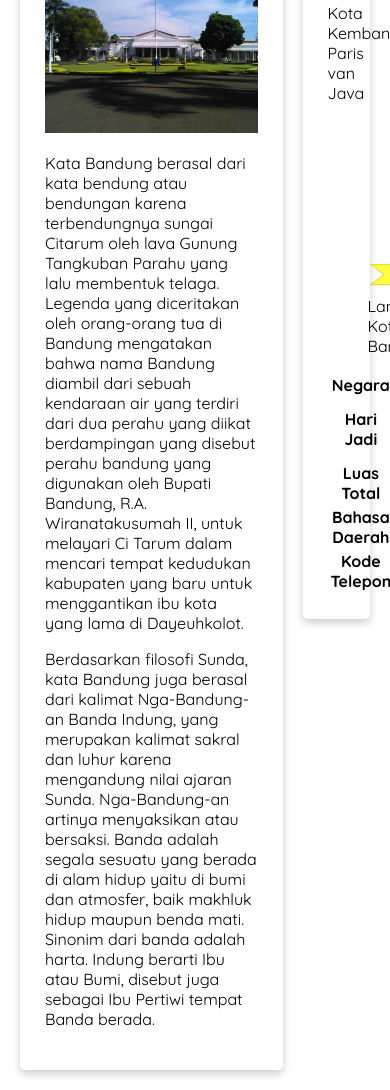
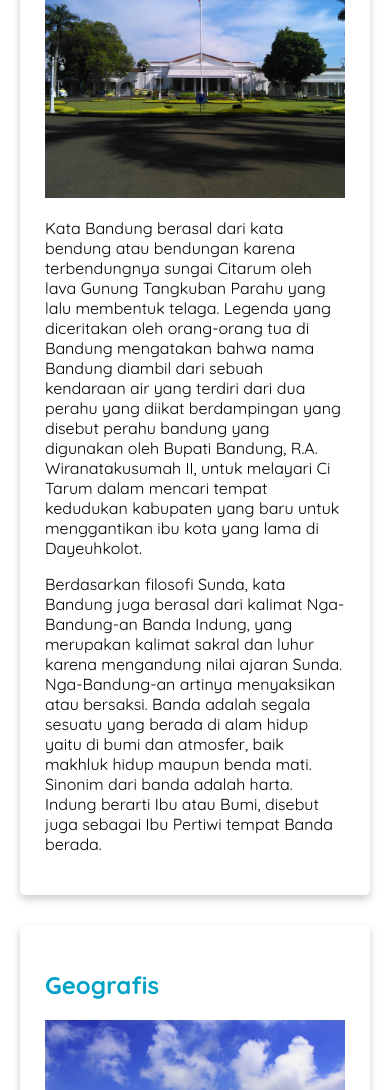
Before and after one commit to yahya-d3v/dicoding-webdasar, a plain HTML site: page index.html in a window 390 px wide. Shown: the part 580-1670 px from the top of the page. Drawn offline with Linux system fonts and the light colour scheme.

Commit message:
fifth commit

```diff
--- a/assets/styles/style.css
+++ b/assets/styles/style.css
@@ -1,4 +1,7 @@
 /* CSS */
+* {
+    box-sizing: border-box;
+}
 body {
     font-family: "Quicksand", sans-serif;
     padding: 0%;
@@ -55,6 +58,11 @@ nav a:hover {
 nav {
     background-color: #00a2c6;
     padding: 5px;
+    position: sticky;
+    top: 0;
+}
+header {
+    display: inline;
 }
 nav li {
     display: inline;
@@ -70,6 +78,8 @@ aside {
     width: 25%;
     padding-left: 20px;
 }
-* {
-    box-sizing: border-box;
+@media screen and (max-width: 1000px) {
+    #content, aside {
+        width: 100%;
+        padding: 0; }
 }
```
